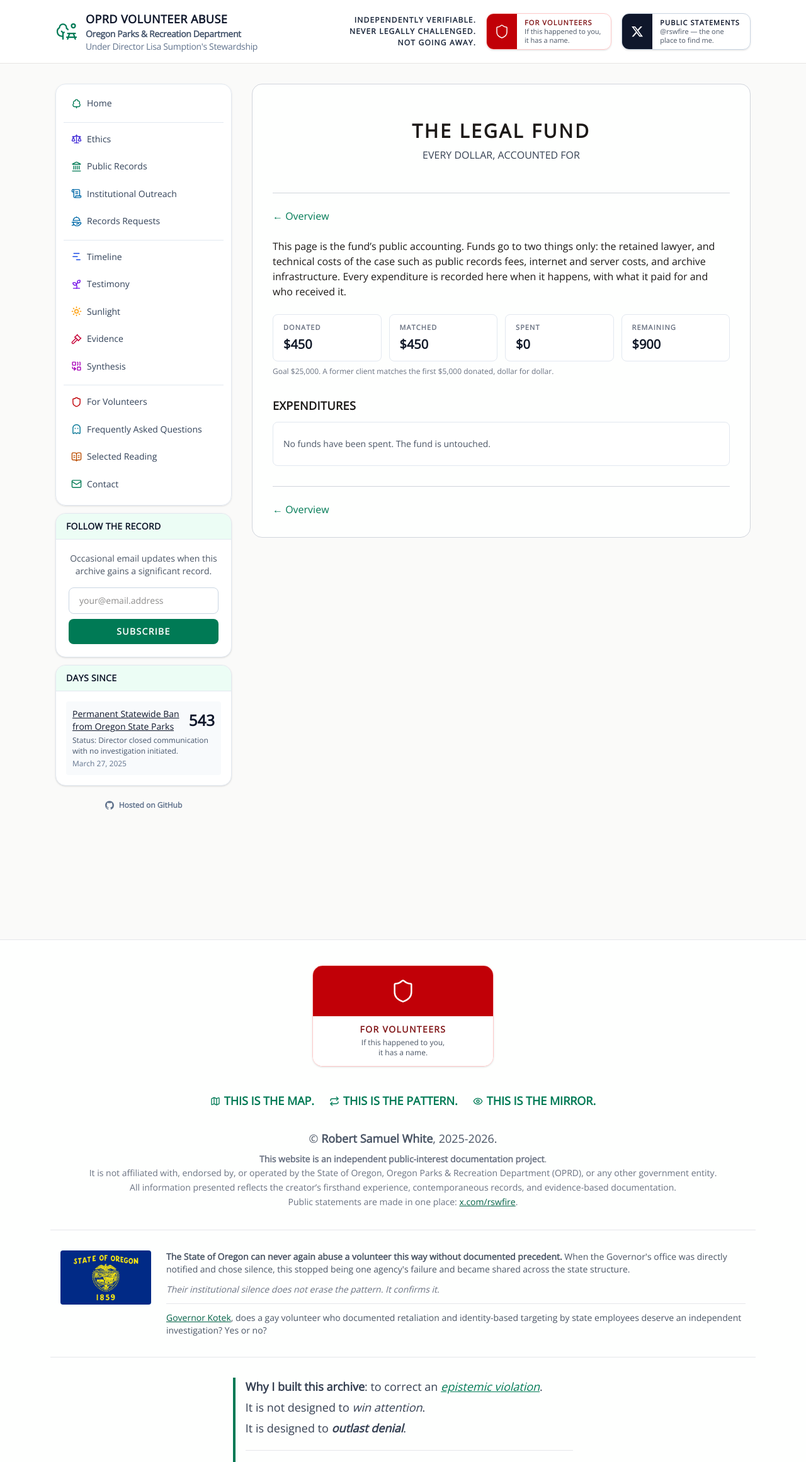
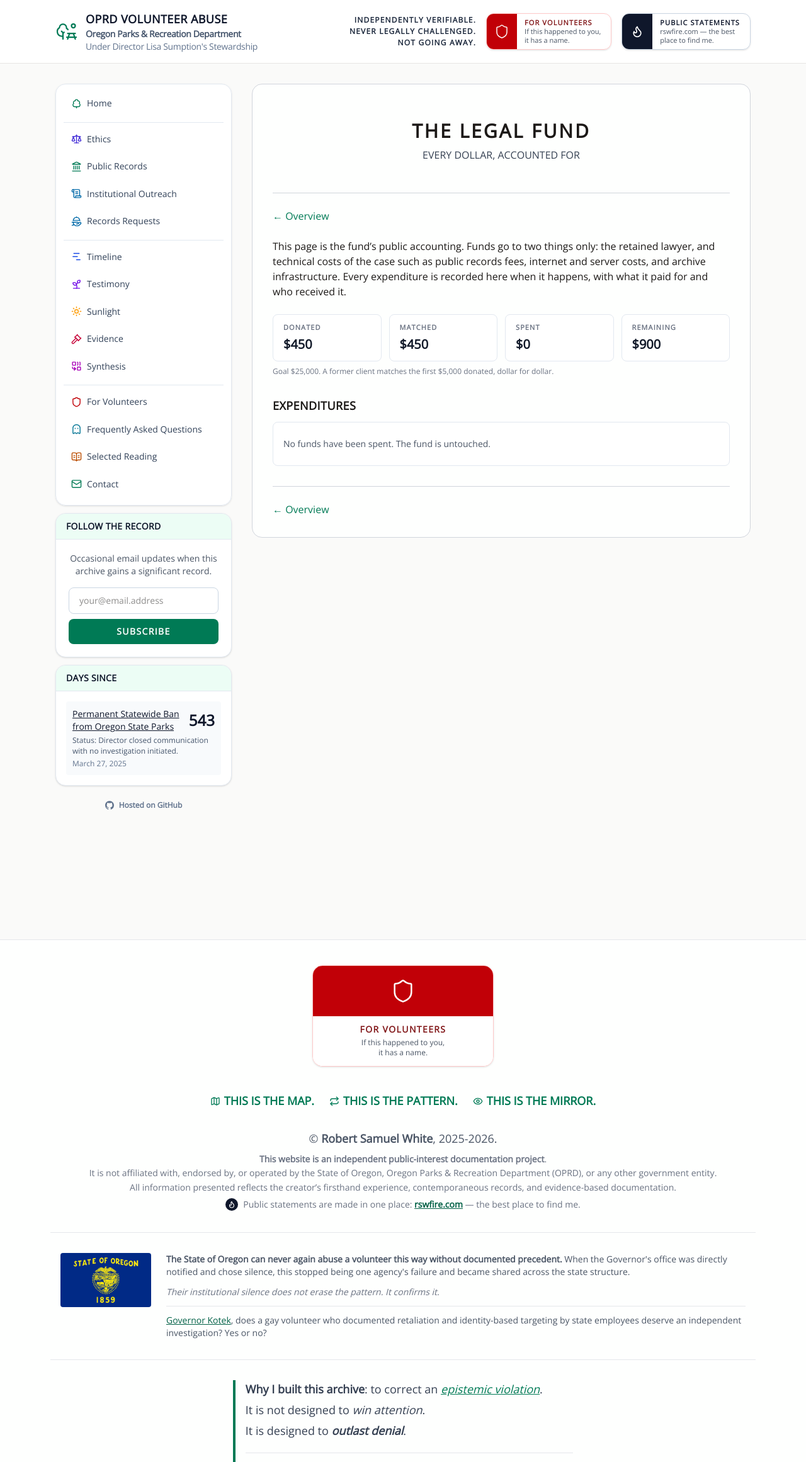
Before and after one commit to rswfire/rswfire.oprd, a Next.js app: page /fund in a window 1280 px wide. Shown: the top 2322 px of the page at 63% size. Built offline with nearby package versions, Linux system fonts and the light colour scheme.

Commit message:
Point public statements at rswfire.com, behind his flame
X is gone from the header and the footer. The mark is lucide Flame on
slate, matching the realm's own sigil. The citation on the timeline page
still points at a specific post, because it sources a claim.

```diff
--- a/components/Footer.tsx
+++ b/components/Footer.tsx
@@ -34,9 +34,25 @@ export default function Footer() {
                     <div><strong>This website is an independent public-interest documentation project</strong>.</div>
                     <div>It is not affiliated with, endorsed by, or operated by the State of Oregon, Oregon Parks &amp; Recreation Department (OPRD), or any other government entity.</div>
                     <div>All information presented reflects the creator’s firsthand experience, contemporaneous records, and evidence-based documentation.</div>
-                    <div>
-                        Public statements are made in one place:{" "}
-                        <a href="https://x.com/rswfire" target="_blank" rel="noopener noreferrer" className="underline text-emerald-800 hover:text-emerald-600">x.com/rswfire</a>.
+                    <div className="mt-1 flex items-center justify-center gap-2">
+                        <span
+                            aria-hidden
+                            className="inline-flex h-5 w-5 shrink-0 items-center justify-center rounded-full bg-slate-900 text-white"
+                        >
+                            <Icon name="Flame" size={12} strokeWidth={2.25} />
+                        </span>
+                        <span>
+                            Public statements are made in one place:{" "}
+                            <a
+                                href="https://rswfire.com"
+                                target="_blank"
+                                rel="noopener noreferrer"
+                                className="font-semibold underline text-emerald-800 hover:text-emerald-600"
+                            >
+                                rswfire.com
+                            </a>{" "}
+                            &mdash; the best place to find me.
+                        </span>
                     </div>
                 </div>
 
--- a/components/Header.tsx
+++ b/components/Header.tsx
@@ -84,19 +84,17 @@ export default function Header() {
                         {/* The one place he makes public statements, and the one
                             place he can be found. Same weight as the shield. */}
                         <a
-                            href="https://x.com/rswfire"
+                            href="https://rswfire.com"
                             target="_blank"
                             rel="noopener noreferrer"
                             className="group flex items-center gap-3 rounded-xl border border-slate-300 shadow-sm hover:shadow-md transition-shadow overflow-hidden"
                         >
                             <div className="flex h-14 w-12 items-center justify-center bg-slate-900 group-hover:bg-black transition-colors">
-                                <svg viewBox="0 0 24 24" className="w-5 h-5 fill-white" aria-hidden="true">
-                                    <path d="M18.244 2.25h3.308l-7.227 8.26 8.502 11.24H16.17l-5.214-6.817L4.99 21.75H1.68l7.73-8.835L1.254 2.25H8.08l4.713 6.231 5.451-6.231zm-1.161 17.52h1.833L7.084 4.126H5.117l11.966 15.644z" />
-                                </svg>
+                                <Icon name="Flame" className="w-5 h-5 text-white" size={20} strokeWidth={2} />
                             </div>
                             <div className="py-1.5 pr-4 leading-tight">
                                 <div className="text-[11px] font-bold uppercase tracking-widest text-slate-900">Public Statements</div>
-                                <div className="text-[11px] text-gray-600">@rswfire &mdash; the one<br/>place to find me.</div>
+                                <div className="text-[11px] text-gray-600">rswfire.com &mdash; the best<br/>place to find me.</div>
                             </div>
                         </a>
                     </div>
@@ -116,16 +114,14 @@ export default function Header() {
 
             {/* And the one place he speaks publicly, same treatment. */}
             <a
-                href="https://x.com/rswfire"
+                href="https://rswfire.com"
                 target="_blank"
                 rel="noopener noreferrer"
                 className="md:hidden flex items-center gap-2 border-t border-slate-700 bg-slate-900 px-4 py-2 text-white active:bg-black"
             >
-                <svg viewBox="0 0 24 24" className="w-3.5 h-3.5 shrink-0 fill-white" aria-hidden="true">
-                    <path d="M18.244 2.25h3.308l-7.227 8.26 8.502 11.24H16.17l-5.214-6.817L4.99 21.75H1.68l7.73-8.835L1.254 2.25H8.08l4.713 6.231 5.451-6.231zm-1.161 17.52h1.833L7.084 4.126H5.117l11.966 15.644z" />
-                </svg>
-                <span className="text-[11px] font-bold uppercase tracking-widest">@rswfire</span>
-                <span className="text-[11px] text-slate-300">&mdash; public statements. The one place to find me.</span>
+                <Icon name="Flame" className="w-3.5 h-3.5 shrink-0 text-white" size={14} strokeWidth={2} />
+                <span className="text-[11px] font-bold uppercase tracking-widest">Public Statements</span>
+                <span className="text-[11px] text-slate-300">&mdash; rswfire.com, the best place to find me.</span>
             </a>
 
             <div className="mx-auto max-w-6xl px-4 sm:px-6">
--- a/components/Icon.tsx
+++ b/components/Icon.tsx
@@ -12,6 +12,7 @@ import {
     Download,
     Eraser,
     Eye,
+    Flame,
     FileText,
     Gavel,
     Ghost,
@@ -61,6 +62,7 @@ const iconMap = {
     Download,
     Eraser,
     Eye,
+    Flame,
     FileText,
     Gavel,
     Ghost,
```
